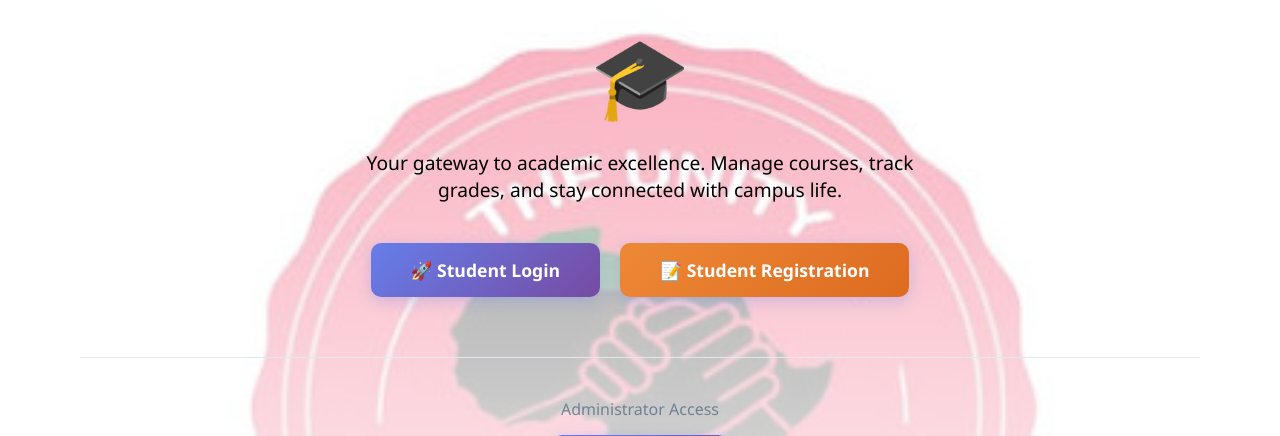
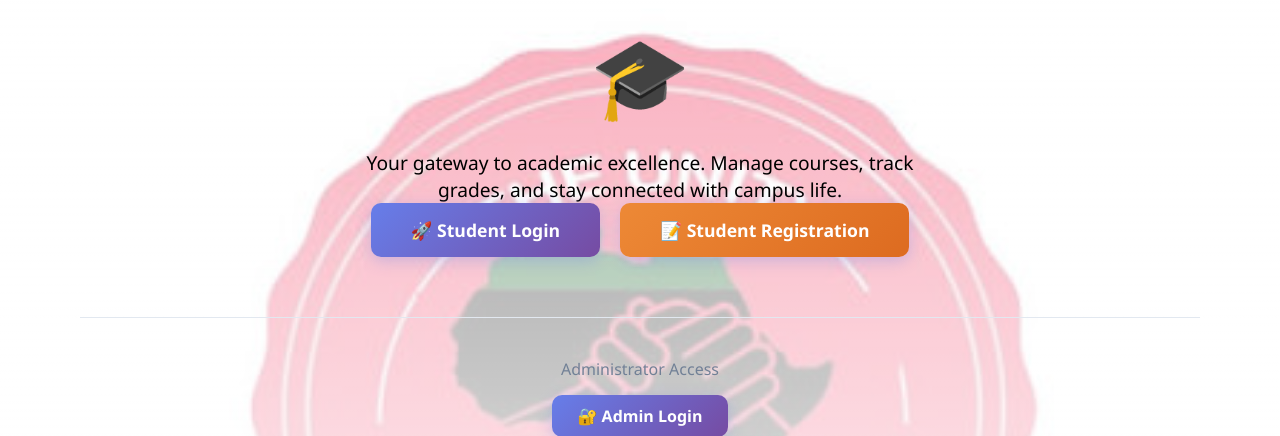
Before and after one commit to gandalf-lab/unity_uni_student_portal, a Flask app: page / in a window 1280 px wide. Shown: the part 175-611 px from the top of the page. Run offline with Flask 3, Linux system fonts and the light colour scheme.

Commit message:
Update index.html

```diff
--- a/templates/index.html
+++ b/templates/index.html
@@ -6,7 +6,7 @@
 <div style="text-align: center; padding: 100px 20px;">
     <div style="font-size: 5rem; margin-bottom: 20px;">🎓</div>
 
-    <p style="font-size: 1.2rem; color: #000000; max-width: 600px; margin: 0 auto 40px; font-weight: 500;">
+    <p style="font-size: 1.2rem; color: #000000; max-width: 600px; margin: 0 auto 0px; font-weight: 500;">
         Your gateway to academic excellence. Manage courses, track grades, and stay connected with campus life.
     </p>
     <div style="display: flex; gap: 20px; justify-content: center; flex-wrap: wrap; margin-bottom: 60px;">
```
